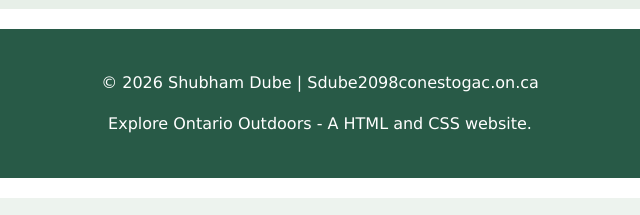
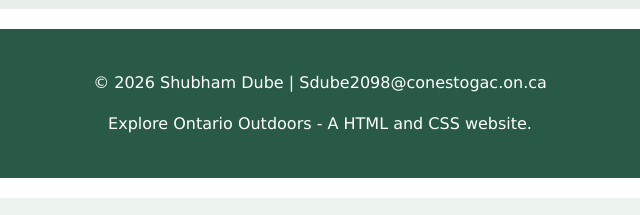
Before and after one commit to Shubham148-create/prog1246-assignment1-SD, a plain HTML site: page index.html in a window 1280 px wide. Shown: the part 1908-2123 px from the top of the page, 320-960 px from the left. Drawn offline with Linux system fonts and the light colour scheme.

Commit message:
Update student details and footer

```diff
--- a/index.html
+++ b/index.html
@@ -33,7 +33,7 @@
         <div class="content-row">
             <main>
                 <h1>Welcome to My Outdoor Guide</h1>
-                <!-- Student name: Shubham Dube | Student email: Sdube2098conestogac.on.ca -->
+                <!-- Student name: Shubham Dube | Student email: Sdube2098@conestogac.on.ca -->
                 <p>Ontario has many beautiful outdoor spaces. I enjoy learning about
                    different places where people can go for a walk, relax, and enjoy fresh air.</p>
 
@@ -69,7 +69,7 @@
         </section>
 
         <footer id="contact">
-            <p>&copy; 2026 Shubham Dube | Sdube2098conestogac.on.ca</p>
+            <p>&copy; 2026 Shubham Dube | Sdube2098@conestogac.on.ca</p>
             <p>Explore Ontario Outdoors - A HTML and CSS website.</p>
         </footer>
     </div>
```
